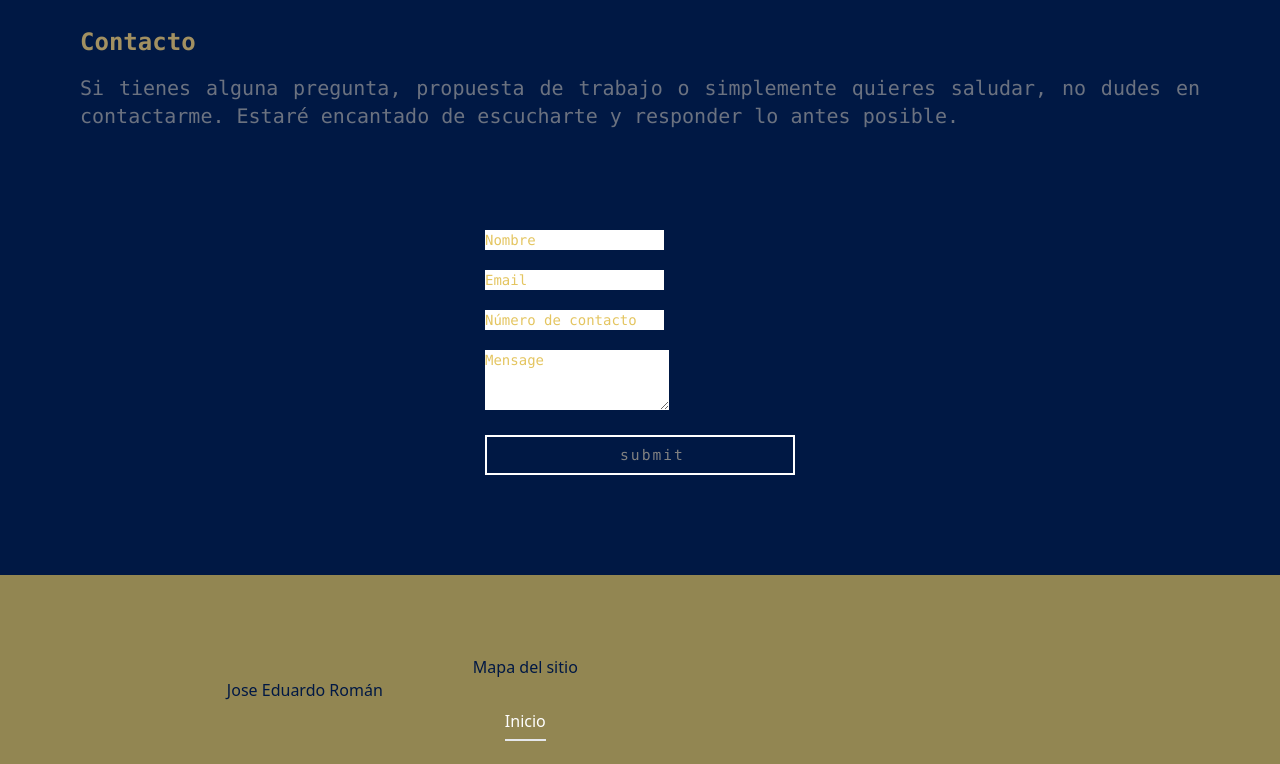
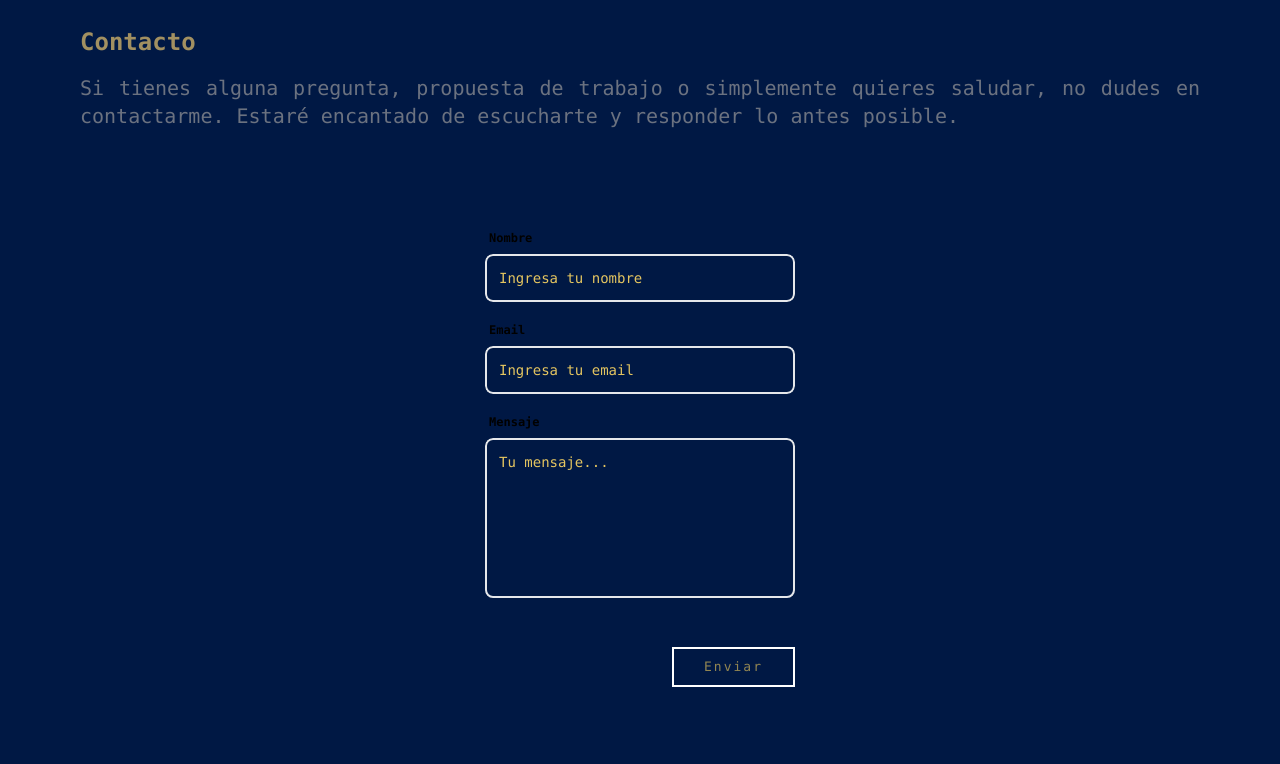
Before and after one commit to jeromanp/my-portfolio, a Next.js app: page / in a window 1280 px wide. Shown: the part 8340-9104 px from the top of the page. Built offline with nearby package versions, Linux system fonts and the light colour scheme.

Commit message:
form is ok

```diff
--- a/src/components/FormContact.jsx
+++ b/src/components/FormContact.jsx
@@ -1,7 +1,117 @@
-import React from "react";
+import emailjs from "@emailjs/browser";
+import gsap from "gsap";
+import { useRef, useState, useEffect } from "react";
+import { ToastContainer, toast } from "react-toastify";
+import Swal from "sweetalert2";
+import "react-toastify/dist/ReactToastify.css";
 import { contactoInfo } from "@/utils/data";
 
-export default function FormContact() {
+
+// Los estilos hacen que aparezca bien, el container los trae y el toast lo ejecuta
+
+export default function ContactForm() {
+  const [errors, setErrors] = useState({});
+  const [inputs, setInputs] = useState();
+  const input = useRef();
+
+  // Envía el mail
+  const sendEmail = async () => {
+    try {
+      return await emailjs.sendForm(
+        process.env.NEXT_PUBLIC_EMAIL_SERVICE_ID,
+        process.env.NEXT_PUBLIC_EMAIL_TEMPLATE_CONTACT,
+        input.current,
+        process.env.NEXT_PUBLIC_EMAIL_PUBLIC_KEY
+      );
+    } catch (error) {
+      toast.error("Upss!!, Hay un problema con el servicio, intenta más tarde.", {
+        position: "top-right",
+        autoClose: false,
+        hideProgressBar: false,
+        closeOnClick: true,
+        pauseOnHover: true,
+        draggable: true,
+        progress: undefined,
+        theme: "colored",
+      });
+    }
+  };
+
+  // Ejecuta el envío de mail, activa el toast y reinicia el form
+  const handleSubmit = async (e) => {
+    e.preventDefault();
+    if (Object.values(errors).some((error) => error !== null)) {
+      // Si hay un error, se evita hacer el submit y tira un alert vintage
+      Swal.fire("Debes correjir los errores", "", "warning");
+      return;
+    }
+    const response = await sendEmail();
+    if (response && response.status === 200) {
+      toast.success("Email enviado con exito. Gracias por contactarme", {
+        position: "top-right",
+        autoClose: 5000,
+        hideProgressBar: false,
+        closeOnClick: true,
+        pauseOnHover: true,
+        draggable: true,
+        progress: undefined,
+        theme: "light",
+      });
+    }
+    e.target.reset();
+  };
+
+  // Controla formulario en cada cambio
+  const handleChange = (e) => {
+    const { name, value } = e.target;
+    // Validaciones de inputs
+    let error = null;
+
+    switch (name) {
+      case "user_name":
+        if (value.length > 64) {
+          error = "El nombre debe tener como máximo 64 caracteres";
+        }
+        break;
+      case "user_email":
+        const emailRegex = /^\S+@\S+\.\S+$/;
+        if (!emailRegex.test(value)) {
+          error =
+            "Por favor ingrese una dirección de correo electrónico válida";
+        }
+        if (value.length > 96) {
+          error = "El email debe tener como máximo 96 caracteres";
+        }
+        break;
+      case "message":
+        if (value > 500) {
+          error = "El mensaje no debe exceder de 500 caracteres";
+        }
+        break;
+
+      default:
+        break;
+    }
+    setInputs({
+      ...inputs,
+      [name]: value,
+    });
+    setErrors({
+      ...errors,
+      [name]: error,
+    });
+  };
+
+  useEffect(() => {
+    gsap.set(".bigdot", { scale: 0 });
+  }, []);
+
+  const inputFocus = (e) => {
+    gsap.to(`[name=${e.target.name}] + .bigdot`, { scale: 1, duration: 0.2 });
+  };
+  const inputBlur = (e) =>
+    gsap.to(`[name=${e.target.name}] + .bigdot`, { scale: 0, duration: 0.2 });
+
   return (
     <div className="w-full max-w-screen-xl mx-auto items-center justify-between font-mono text-sm bg-custom-azul">
       <div className="p-5 sm:p-7 md:p-10 lg:p-20 xl:p-20">
@@ -14,52 +124,91 @@ export default function FormContact() {
           </p>
         </div>
 
-        <form className="form mx-auto mt-5 md:mt-10 lg:mt-20">
-          <div className="flexy">
-            <label>
+
+      <ToastContainer />
+      <form ref={input} onSubmit={handleSubmit} className="form mx-auto mt-5 md:mt-10 lg:mt-20">
+
+
+          <div className="space-y-2">
+            <label className="text-brand-green text-xs font-semibold pl-1 block">
+              Nombre
+            </label>
+
+            <div className="relative overflow-hidden rounded-lg">
               <input
-                required=""
-                placeholder="Nombre"
-                type="text"
-                className="input"
+                id="nombre"
+                placeholder="Ingresa tu nombre"
+                className="bg-transparent text-brand-green border-2 p-3
+											relative z-10 border-brand-green w-full rounded-lg
+											focus:outline-none focus:text-white font-medium
+											focus:placeholder:text-white focus:placeholder:text-opacity-70"
+                name="user_name"
+                onChange={handleChange}
+                onFocus={inputFocus}
+                onBlur={inputBlur}
+                required
               />
-            </label>
+              {errors.user_name && (
+                <div className="error">{errors.user_name}</div>
+              )}
+              <span className="bigdot bg-brand-green w-[800px] h-[800px] left-[-200px] top-[-400px] absolute rounded-full pointer-events-none"></span>
+            </div>
           </div>
 
-          <label>
-            <input
-              required=""
-              placeholder="Email"
-              type="email"
-              className="input"
-            />
-          </label>
+          <div className="space-y-2">
+            <label className="text-brand-green text-xs font-semibold pl-1 block">
+              Email
+            </label>
+            <div className="relative overflow-hidden rounded-lg">
+              <input
+                id="email"
+                placeholder="Ingresa tu email"
+                className="bg-transparent text-brand-green border-2 p-3
+											relative z-10 border-brand-green w-full rounded-lg
+											focus:outline-none focus:text-white font-medium
+											focus:placeholder:text-white focus:placeholder:text-opacity-70"
+                name="user_email"
+                onChange={handleChange}
+                onFocus={inputFocus}
+                onBlur={inputBlur}
+                required
+              />
+              {errors.user_email && (
+                <div className="error">{errors.user_email}</div>
+              )}
+              <span className="bigdot bg-brand-green w-[800px] h-[800px] left-[-200px] top-[-400px] absolute rounded-full pointer-events-none"></span>
+            </div>
+          </div>
 
-          <label>
-            <input
-              required=""
-              type="tel"
-              placeholder="Número de contacto"
-              className="input"
-            />
-          </label>
-          <label>
-            <textarea
-              required=""
-              rows="3"
-              placeholder="Mensage"
-              className="input01"
-            ></textarea>
-          </label>
+          <div className="space-y-2">
+            <label className="text-brand-green text-xs font-semibold pl-1 block">
+              Mensaje
+            </label>
+            <div className="relative overflow-hidden rounded-lg">
+              <textarea
+                id="mensaje"
+                className="bg-transparent text-brand-green resize-none
+											font-medium border-2 p-3 relative z-10 border-brand-green
+											w-full rounded-lg h-40 focus:outline-none focus:text-white"
+                name="message"
+                placeholder="Tu mensaje..."
+                onChange={handleChange}
+                onFocus={inputFocus}
+                onBlur={inputBlur}
+                required
+              />
+              {errors.message && <div className="error">{errors.message}</div>}
+              <span className="bigdot bg-brand-green w-[800px] h-[800px] left-[-200px] top-[-400px] absolute rounded-full pointer-events-none"></span>
+            </div>
+          </div>
 
-          <button className="fancy" href="/">
-            <span className="top-key"></span>
-            <span className="text">submit</span>
-            <span className="bottom-key-1"></span>
-            <span className="bottom-key-2"></span>
+        <div className="mt-6 flex justify-end">
+          <button className="fancy">
+            <span className="py-1">Enviar</span>
           </button>
-        </form>
-      </div>
+        </div>
+      </form>
+    </div>
     </div>
   );
 }
```
